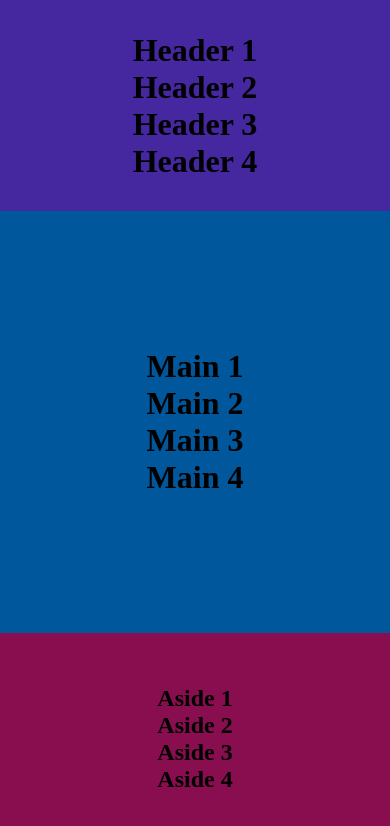
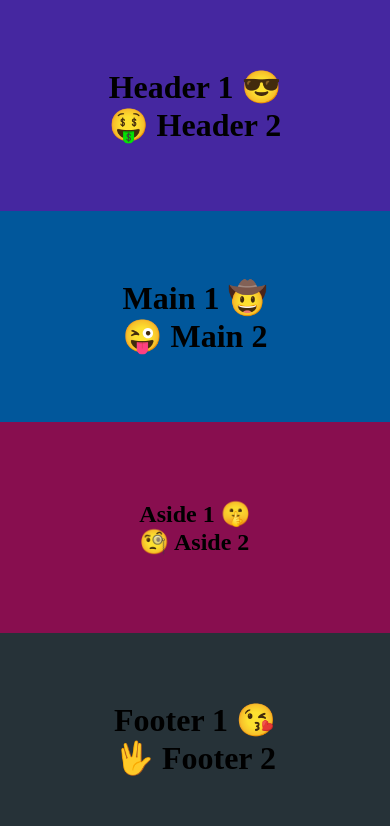
Before and after one commit to pgThiago/css-grid-and-flex-box, a plain HTML site: page index.html in a window 390 px wide. Drawn offline with Linux system fonts and the light colour scheme.

Commit message:
ScrollBar removida ao diminuir a quantidade de H1 em cada div, display grid e seus tamanhos adicionados no @media, elementos aparecem lado a lado em telas maiores e em column em telas menores + alguns emojis pra separar os H1

```diff
--- a/css/style.css
+++ b/css/style.css
@@ -7,7 +7,6 @@
 
 body, html {
   height: 100%;
-  overflow-x: hidden;
 }
 
 /* vw viewport width */
@@ -35,45 +34,45 @@ footer{grid-area: footer; background-color: #263238; display: flex; align-items:
 /* -------------------------------------------------------------------------------------------------------------- */
 
 
-.header-div{
+.header-div {
 	display: flex;
 	flex-wrap: wrap;
-	flex-direction: column;
+	flex-direction: row;
 }
 
-.main-div{
+.main-div {
 	display: flex;
 	flex-wrap: wrap;
-	flex-direction: column;
+	flex-direction: row;
 }
 
-.aside-div{
+.aside-div {
 	display: flex;
 	flex-wrap: wrap;
-	flex-direction: column;
+	flex-direction: row;
 }
 
-.footer-div{
+.footer-div {
 	display: flex;
 	flex-wrap: wrap;
-	flex-direction: column;
+	flex-direction: row;
 }
 
 /* hover */
 
-.header-div h1:hover{
+.header-div h1:hover {
 	color: white;
 	transition: 1s;
 }
-.main-div h1:hover{
+.main-div h1:hover {
 	color: white;
 	transition: 1s;
 }
-.aside-div h1:hover{
+.aside-div h1:hover {
 	color: white;
 	transition: 1s;
 }
-.footer-div h1:hover{
+.footer-div h1:hover {
 	color: white;
 	transition: 1s;
 }
@@ -81,11 +80,39 @@ footer{grid-area: footer; background-color: #263238; display: flex; align-items:
 /* Media query */
 
 @media screen and (max-width: 900px){
-	.container{
+	.container {
+		display: grid;
+		grid-template-columns: 25vw 25vw 25vw 25vw; /* 4 Columns */
+		grid-template-rows: 25vh 25vh 25vh 25vh;
 		grid-template-areas:
 		"header header header header"
 		"main main main main"
 		"aside aside aside aside"
 		"footer footer footer footer";
 	}
+
+	.header-div {
+		display: flex;
+		flex-wrap: wrap;
+		flex-direction: column;
+
+	}
+
+	.main-div {
+		display: flex;
+		flex-wrap: wrap;
+		flex-direction: column;
+	}
+
+	.aside-div {
+		display: flex;
+		flex-wrap: wrap;
+		flex-direction: column;
+	}
+
+	.footer-div {
+		display: flex;
+		flex-wrap: wrap;
+		flex-direction: column;
+	}
 }
--- a/index.html
+++ b/index.html
@@ -19,10 +19,8 @@
 
 					<header>
 						<div class="header-div">
-							<h1>Header 1</h1>
-							<h1>Header 2</h1>
-							<h1>Header 3</h1>
-							<h1>Header 4</h1>
+							<h1>Header 1 &#128526 </h1>
+							<h1> &#129297 Header 2</h1>
 						</div> <!-- header-div -->
 					</header> <!-- header -->
 
@@ -30,10 +28,8 @@
 
 					<main>
 						<div class="main-div">
-							<h1>Main 1</h1>
-							<h1>Main 2</h1>
-							<h1>Main 3</h1>
-							<h1>Main 4</h1>
+							<h1>Main 1 &#129312 </h1>
+							<h1> &#128540 Main 2</h1>
 						</div> <!-- main-div -->
 					</main> <!-- main -->
 
@@ -41,10 +37,8 @@
 
 					<aside>
 						<div class="aside-div">
-							<h1>Aside 1</h1>
-							<h1>Aside 2</h1>
-							<h1>Aside 3</h1>
-							<h1>Aside 4</h1>
+							<h1>Aside 1 &#129323 </h1>
+							<h1> &#129488 Aside 2</h1>
 						</div> <!-- aside-div -->
 					</aside> <!-- aside -->
 
@@ -52,10 +46,8 @@
 
 					<footer>
 						<div class="footer-div">
-							<h1>Footer 1</h1>
-							<h1>Footer 2</h1>
-							<h1>Footer 3</h1>
-							<h1>Footer 4</h1>
+							<h1>Footer 1 &#128536 </h1>
+							<h1> &#128406 Footer 2</h1>
 						</div> <!-- footer-div -->
 					</footer> <!-- footer -->
 
```
Also changed, not shown: 1 other file.
